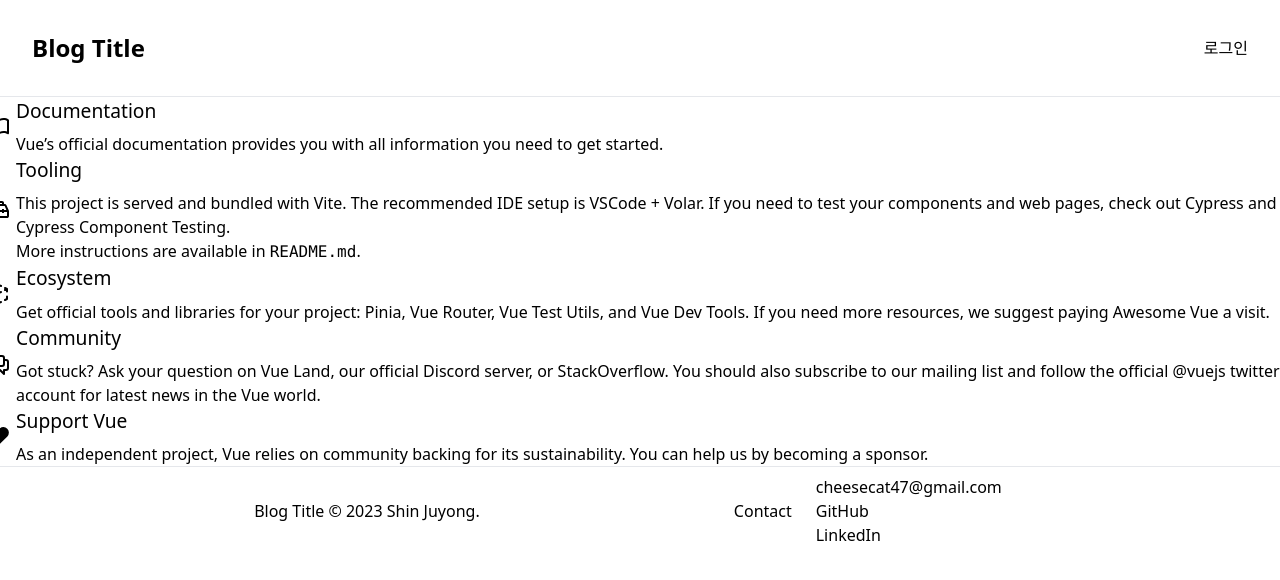
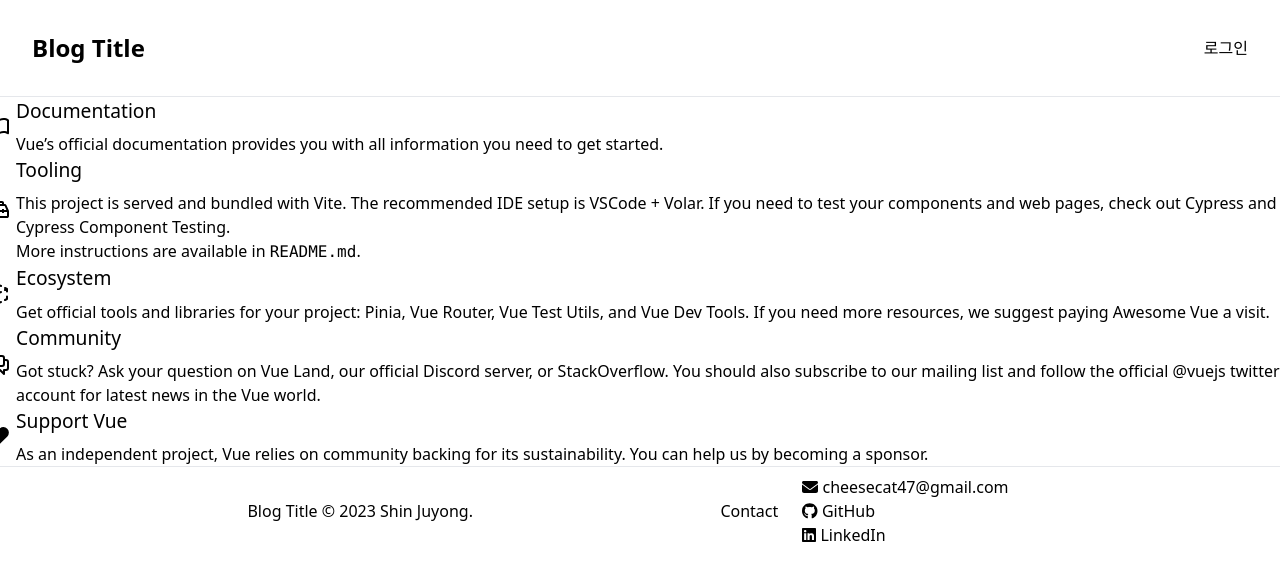
Before and after one commit to cheesecat47/rerolog, a Vue app in the folder myBlog-frontend/: page / in a window 1280 px wide. Shown: the top 580 px of the page. Built offline with nearby package versions, Linux system fonts and the light colour scheme.

Commit message:
Fix: Footer에 아이콘 적용
이슈 번호: #13

- Footer의 Contact 영역에 FontAwesome 아이콘 추가

```diff
--- a/myBlog-frontend/package.json
+++ b/myBlog-frontend/package.json
@@ -11,6 +11,11 @@
     "lint": "eslint . --ext .vue,.js,.jsx,.cjs,.mjs --fix --ignore-path .gitignore"
   },
   "dependencies": {
+    "@fortawesome/fontawesome-svg-core": "^6.5.1",
+    "@fortawesome/free-brands-svg-icons": "^6.5.1",
+    "@fortawesome/free-regular-svg-icons": "^6.5.1",
+    "@fortawesome/free-solid-svg-icons": "^6.5.1",
+    "@fortawesome/vue-fontawesome": "^3.0.5",
     "axios": "^1.6.2",
     "pinia": "^2.1.7",
     "vue": "^3.3.4",
--- a/myBlog-frontend/src/components/TheFooter.vue
+++ b/myBlog-frontend/src/components/TheFooter.vue
@@ -11,9 +11,9 @@
         <span class="mr-6">Contact</span>
         <ul>
           <!-- Todo: 여기 들어갈 내용은 추후 API로 받아온 유저 정보 객체에 따라 동적으로 처리 필요. -->
-          <li><a href="mailto:cheesecat47@gmail.com">cheesecat47@gmail.com</a></li>
-          <li><a href="https://github.com/cheesecat47">GitHub</a></li>
-          <li><a href="https://www.linkedin.com/in/shinjuyong">LinkedIn</a></li>
+          <li><a href="mailto:cheesecat47@gmail.com"><font-awesome-icon :icon="['fas', 'envelope']" /> cheesecat47@gmail.com</a></li>
+          <li><a href="https://github.com/cheesecat47"><font-awesome-icon :icon="['fab', 'github']" /> GitHub</a></li>
+          <li><a href="https://www.linkedin.com/in/shinjuyong"><font-awesome-icon :icon="['fab', 'linkedin']" /> LinkedIn</a></li>
         </ul>
       </div>
     </div>
--- a/myBlog-frontend/src/main.js
+++ b/myBlog-frontend/src/main.js
@@ -6,9 +6,19 @@ import { createPinia } from 'pinia'
 import App from './App.vue'
 import router from './router'
 
+// FontAwesome 불러오기
+import { library } from '@fortawesome/fontawesome-svg-core'
+import { FontAwesomeIcon } from '@fortawesome/vue-fontawesome'
+import { faEnvelope } from '@fortawesome/free-solid-svg-icons'
+import { faGithub, faLinkedin } from '@fortawesome/free-brands-svg-icons'
+
 const app = createApp(App)
 
 app.use(createPinia())
 app.use(router)
 
+// 사용할 아이콘 등록
+library.add(faEnvelope, faGithub, faLinkedin)
+app.component('font-awesome-icon', FontAwesomeIcon)
+
 app.mount('#app')
```
Also changed, not shown: 1 other file (tests, documents, lock files or other folders).
